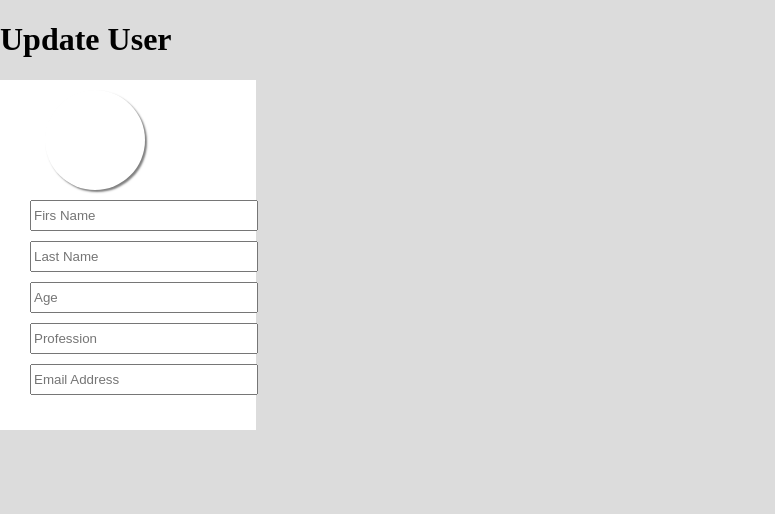
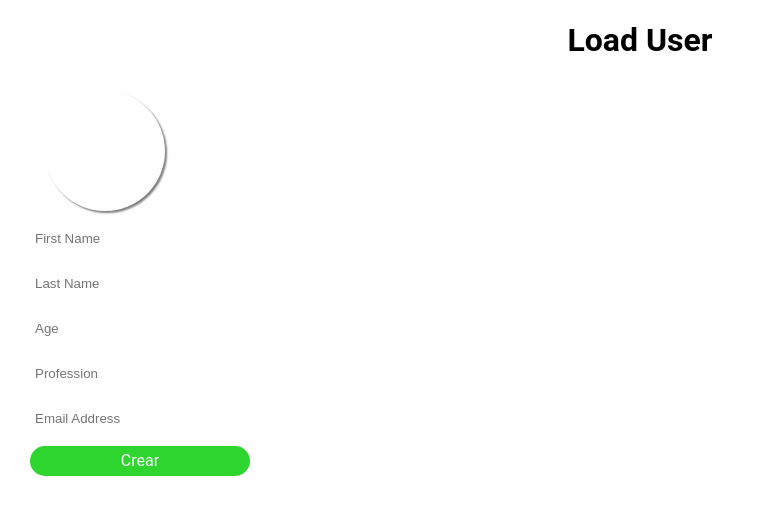
Before and after one commit to CristianMarq/upload-users, a website built with webpack: page src/index.html in a window 1280 px wide. Shown: the whole page, without its empty margins (0-775 px from the left). Built offline with nearby package versions, Linux system fonts and the light colour scheme.

Commit message:
Finalizacion en la carga de estilos

```diff
--- a/src/index.html
+++ b/src/index.html
@@ -6,18 +6,25 @@
     <title>User</title>
   </head>
   <body>
-    <h1 class="title">Update User</h1>
+    <h1 class="title">Load User</h1>
     <section id="form">
       <form id="user-form">
         <div id="load-image">
           <input type="file" id="image" accept="image/*" />
+          <!-- <p id="load-text">Load Image</p> -->
         </div>
-        <input type="text" id="name" required placeholder="Firs Name" />
+        <input type="text" id="name" required placeholder="First Name" />
         <input type="text" id="last-name" required placeholder="Last Name" />
         <input type="number" id="Age" required placeholder="Age" />
         <input type="text" id="profession" required placeholder="Profession" />
         <input type="email" id="email" required placeholder="Email Address" />
+        <button id="crear">Crear</button>
       </form>
+    </section>
+    <section id="list-users">
+      <div class="user">
+
+      </div>
     </section>
   </body>
 </html>
--- a/src/styles.css
+++ b/src/styles.css
@@ -1,30 +1,42 @@
 html body {
   margin: 0px;
   padding: 0px;
-  background-color: gainsboro;
+  background-color: white;
+}
+
+h1.title {
+  text-align: center;
+  font-family: "Roboto";
+  font-weight: 600px;
+}
+
+p#load-text {
+  position: relative;
+  top: 25px;
+  text-align: center;
+  font-family: "Roboto";
 }
 
 section#form {
-  background-color: white;
   width: 20%;
   height: 350px;
 }
 
 div#load-image {
   position: relative;
+  background-image: url();
   left: 15px;
   bottom: 10px;
   padding: 10px;
-  width: 80px;
-  height: 80px;
+  width: 100px;
+  height: 100px;
   border-radius: 60px;
   box-shadow: 2px 2px 2px rgba(0, 0, 0, 0.5);
-  background-color: white;
 }
 
 input#image {
   position: absolute;
-  top: 0px;
+  top: 45px;
   left: 0px;
   right: 0px;
   bottom: 0px;
@@ -44,4 +56,34 @@ form#user-form input {
   width: 220px;
   height: 25px;
   margin-bottom: 10px;
+  padding: 5px;
+  outline: rgba(0, 0, 0, 0);
+  border: 1px hidden;
+  border-radius: 15px;
 }
+
+#crear {
+  background-color: rgba(2, 204, 2, 0.822);
+  position: relative;
+  padding: 5px;
+  color: white;
+  font-family: "Roboto";
+  font-size: 1em;
+  width: 220px;
+  height: 30px;
+  border: 1px hidden;
+  border-radius: 15px;
+}
+
+form#user-form input:hover {
+  background-color: rgba(128, 128, 128, 0.144);
+}
+
+#crear:hover {
+  cursor: pointer;
+  background-color: rgba(2, 204, 2, 0.932);
+}
+
+input#image:hover {
+  cursor: pointer;
+}
```
